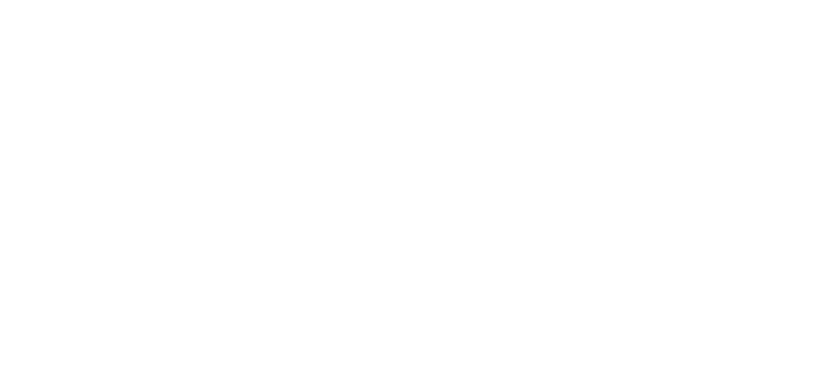
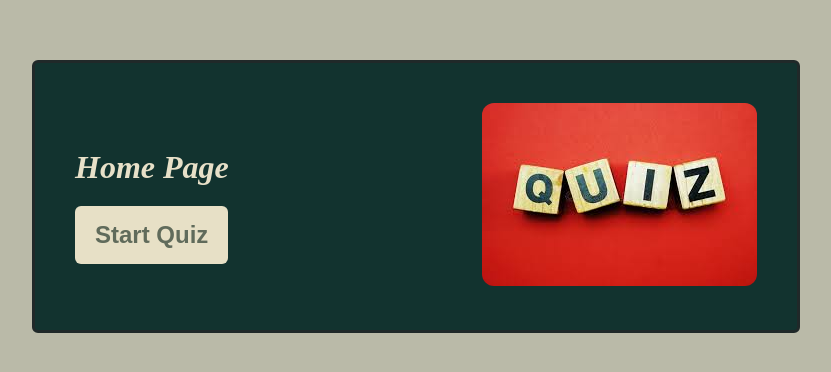
Before and after one commit to TeaChareqishvili/ol-academy-quiz-app-final-project, a React (Create React App) app: page / in a window 1280 px wide. Shown: the part 180-552 px from the top of the page, without its empty margins (224-1055 px from the left). Built offline with nearby package versions, Linux system fonts and the light colour scheme.

Commit message:
home page style

```diff
--- a/src/App.js
+++ b/src/App.js
@@ -1,10 +1,14 @@
-
-
+import { Routes, Route } from "react-router-dom";
+import { Home } from "./components/Home";
 
 function App() {
   return (
     <div className="App">
-
+       <Routes>
+        <Route path="/" element={<Home />} />
+        {/* <Route  path="/quiztest" element={<QuizTest/>} /> */}
+        <Route/>
+      </Routes>
     </div>
   );
 }
--- /dev/null
+++ b/src/components/Home.jsx
@@ -0,0 +1,22 @@
+import { NavLink } from "react-router-dom";
+import "./HomeStyle.scss";
+
+function Home() {
+  return (
+    <div className="home-page">
+      <div>
+        <h1>Home Page</h1>
+        <nav>
+          <NavLink to="/QuizTest">
+            <button className="start-quiz">Start Quiz</button>
+          </NavLink>
+        </nav>
+      </div>
+      <div>
+        <img src="quiz.jpeg 20-30-48-133.jpeg" alt="quiz" />
+      </div>
+    </div>
+  );
+}
+
+export { Home };
--- /dev/null
+++ b/src/components/HomeStyle.scss
@@ -0,0 +1,43 @@
+
+
+
+.home-page{
+    position:absolute;
+    width:60%;
+    top:30%;
+    left:20%;
+    background-color:#12332f;
+    margin:auto;
+    padding:40px;
+    display:flex;
+    justify-content: space-between;
+    align-items: center;
+    border:solid 3px #202929;
+    border-radius:6px;
+
+    h1{
+        font-size: 2rem;
+        color:#e7e0c8;
+        font-weight:bold;
+        font-style:italic;
+        text-align:left;
+        margin:20px 0 20px 0;
+    }
+
+    .start-quiz{
+        background-color:#e7e0c6;
+        color:#606b5b;
+        font-size:1.5rem;
+        padding:15px 20px;
+        border-radius:6px;
+        font-weight:bold;
+        border:none;
+        cursor: pointer;
+
+    }
+
+    img{
+        width:100%;
+        border-radius:12px;
+    }
+}
--- a/src/index.css
+++ b/src/index.css
@@ -0,0 +1,12 @@
+*{
+    margin:0;
+    padding:0;
+    box-sizing: border-box;
+}
+
+
+body, .App, #root{
+    width:100%;
+    height:100%;
+    background-color:#babaa8;
+}
--- a/src/index.js
+++ b/src/index.js
@@ -2,11 +2,14 @@
 import ReactDOM from 'react-dom/client';
 import './index.css';
 import App from './App';
+import { BrowserRouter } from "react-router-dom";
 
 
 const root = ReactDOM.createRoot(document.getElementById('root'));
 root.render(
   <React.StrictMode>
-    <App />
+    <BrowserRouter>
+      <App />
+    </BrowserRouter>
   </React.StrictMode>
 );
```
Also changed, not shown: public/quiz.jpeg 20-30-48-133.jpeg (added).
